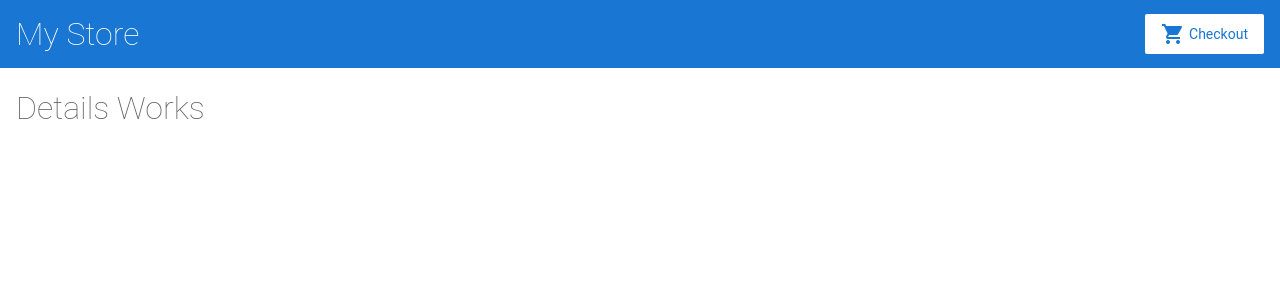
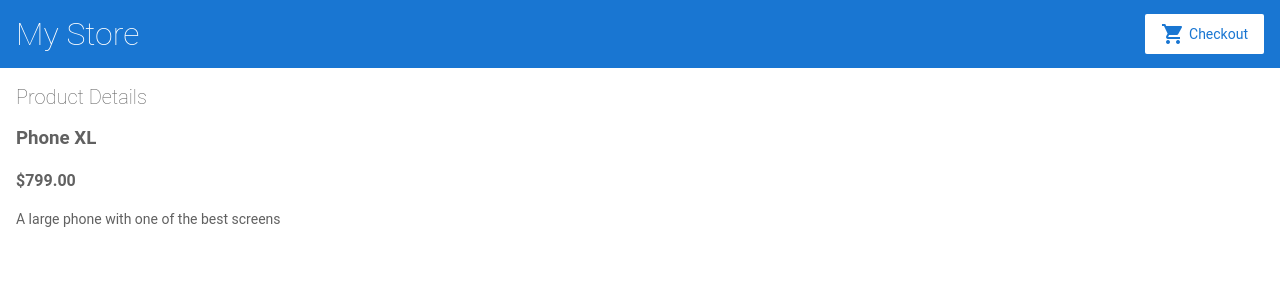
Before and after one commit to mdlawrenceusa/cn-angular-20210720, an Angular app: page /products/1 in a window 1280 px wide. Shown: the top 300 px of the page. Built offline with nearby package versions, Linux system fonts and the light colour scheme.

Commit message:
1 file modified

```diff
--- a/src/app/product-details/product-details.component.html
+++ b/src/app/product-details/product-details.component.html
@@ -1 +1,8 @@
-<h1>Details Works</h1>
+<h2>Product Details</h2>
+
+<div *ngIf="product">
+  <h3>{{ product.name }}</h3>
+  <h4>{{ product.price | currency }}</h4>
+  <p>{{ product.description }}</p>
+
+</div>
```
